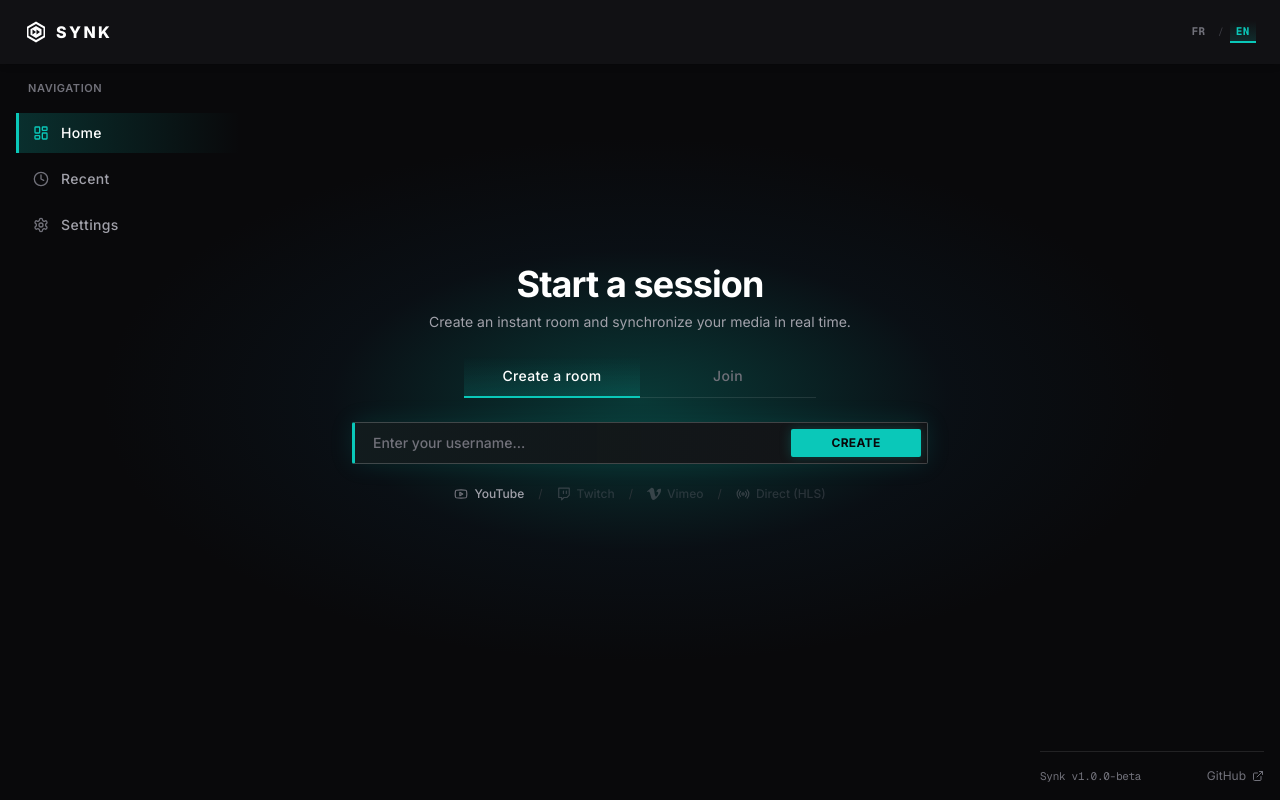
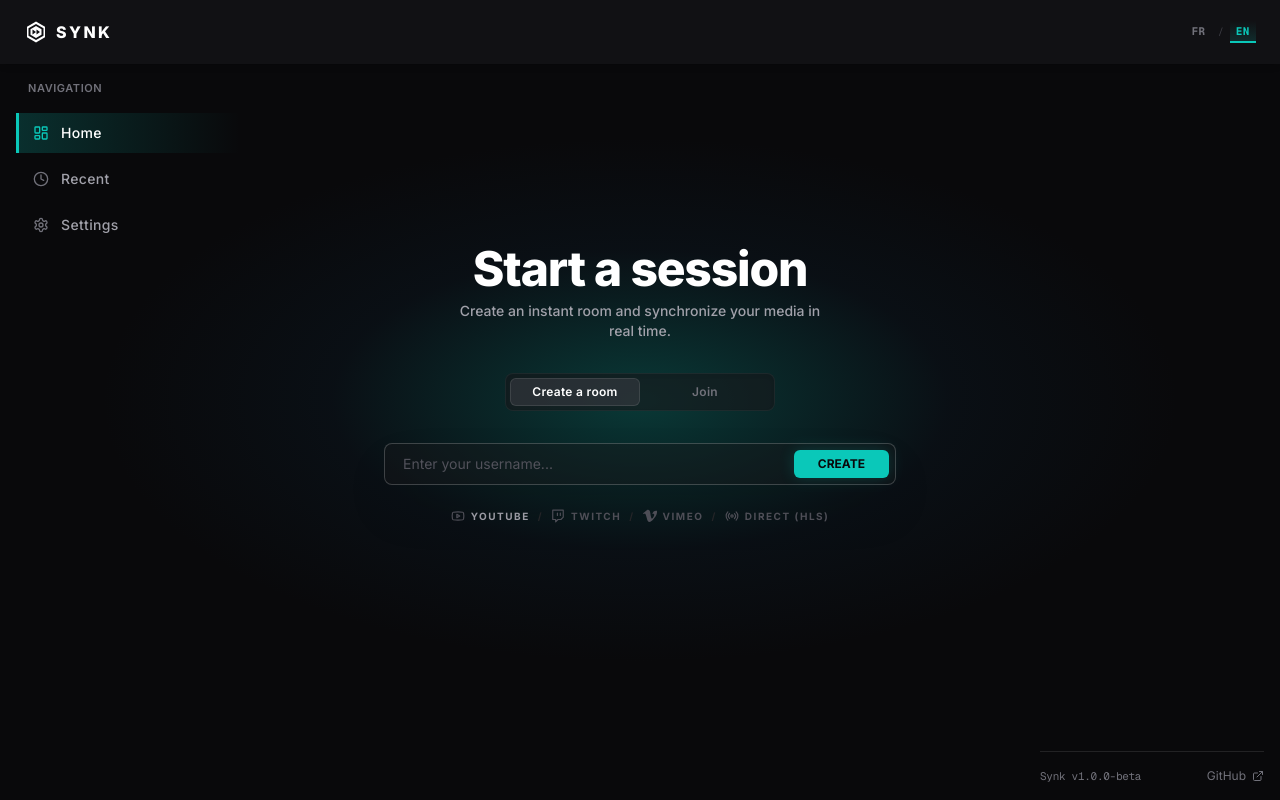
Before and after one commit to Moohmoo/Synk, a React (Vite) app in the folder front/: page / in a window 1280 px wide. Built offline with nearby package versions, Linux system fonts and the light colour scheme; no server answers.

Commit message:
refactor: home ui mechanical minimalism

```diff
--- a/front/src/components/shared/Omnibox.tsx
+++ b/front/src/components/shared/Omnibox.tsx
@@ -61,19 +61,19 @@ export const Omnibox = forwardRef<HTMLInputElement, OmniboxProps>(
     const displayButtonText = buttonText || defaultButtonText;
 
     return (
-      <div className={cn("w-full max-w-xl flex flex-col items-center", className)}>
+      <div className={cn("w-full max-w-lg flex flex-col items-center", className)}>
         <form
           onSubmit={onSubmit}
-          className="w-full bg-[#121215] border border-white/10 border-l-[3px] border-l-zinc-700 p-1.5 flex items-center shadow-2xl transition-all duration-200 overflow-hidden rounded-sm focus-within:border-l-[#0ac8b9] focus-within:border-white/20 focus-within:bg-gradient-to-r focus-within:from-[#0ac8b9]/5 focus-within:to-transparent focus-within:shadow-[0_0_24px_rgba(10,200,185,0.12)]"
+          className="w-full flex items-center bg-zinc-900/40 border border-white/10 rounded-lg p-1.5 shadow-2xl backdrop-blur-md focus-within:border-white/20 transition-all"
         >
           {badge && (
-            <div className="flex items-center gap-1.5 bg-[#1e1e24] text-[#0ac8b9] border border-[#0ac8b9]/25 px-2 py-0.5 sm:px-2.5 sm:py-1 rounded-sm text-[11px] sm:text-xs font-mono font-semibold shrink-0 ml-0.5 sm:ml-1">
+            <div className="flex items-center gap-1.5 bg-zinc-800/80 text-[#0ac8b9] border border-[#0ac8b9]/25 px-2.5 py-1 rounded-md text-xs font-mono font-semibold shrink-0 ml-1">
               <span>{badge.text}</span>
               {badge.onRemove && (
                 <button
                   type="button"
                   onClick={badge.onRemove}
-                  className="text-zinc-400 hover:text-white transition-colors p-0.5 rounded-sm cursor-pointer"
+                  className="text-zinc-400 hover:text-white transition-colors p-0.5 rounded cursor-pointer"
                   title={t("home.changeRoom", "Changer de salon")}
                 >
                   <X className="w-3 h-3" />
@@ -82,11 +82,6 @@ export const Omnibox = forwardRef<HTMLInputElement, OmniboxProps>(
             </div>
           )}
 
-          {/*
-            POURQUOI min-w-0 : En CSS Flexbox, un élément a 'min-width: auto' par défaut,
-            ce qui empêche le champ de rétrécir au-delà de son contenu et provoque des débordements
-            quand le badge est affiché sur écran mobile (< 375px). min-w-0 garantit une contraction fluide.
-          */}
           <input
             ref={ref}
             type="text"
@@ -94,21 +89,16 @@ export const Omnibox = forwardRef<HTMLInputElement, OmniboxProps>(
             onChange={onChange}
             onKeyDown={onKeyDown}
             placeholder={placeholder || defaultPlaceholder}
-            className="flex-1 min-w-0 w-full bg-transparent border-none outline-none px-2 sm:px-3 text-xs sm:text-sm font-medium text-zinc-100 placeholder-zinc-500"
+            className="flex-1 bg-transparent border-none text-sm text-zinc-200 px-3 outline-none font-mono placeholder:text-zinc-600 placeholder:font-sans"
             autoFocus={autoFocus}
             maxLength={maxLength}
             disabled={isLoading || disabled}
           />
 
-          {/*
-            POURQUOI min-w-[76px] sm:w-[130px] : Évite d'occuper plus d'un tiers de l'écran utile
-            sur smartphone avec un bouton rigide de 130px, tout en préservant le format canonique
-            large sur grand écran.
-          */}
           <button
             type="submit"
             disabled={isLoading || disabled}
-            className={`flex-shrink-0 px-3 sm:px-4 py-1.5 min-w-[76px] sm:w-[130px] flex items-center justify-center rounded-sm text-xs font-bold tracking-wide transition-all duration-200 ease-out bg-[#0ac8b9] text-[#09090b] hover:bg-[#0ac8b9]/90 shadow-[0_0_12px_rgba(10,200,185,0.25)] hover:shadow-[0_0_18px_rgba(10,200,185,0.4)] cursor-pointer ${
+            className={`px-6 py-1.5 bg-[#0ac8b9] text-[#09090b] text-xs font-bold rounded-md hover:bg-[#0ac8b9]/90 transition-all shadow-[0_0_15px_rgba(10,200,185,0.2)] flex-shrink-0 cursor-pointer ${
               isLoading || disabled ? "opacity-70 cursor-not-allowed" : "active:translate-y-[1px]"
             }`}
           >
--- a/front/src/components/shared/PlatformBadges.tsx
+++ b/front/src/components/shared/PlatformBadges.tsx
@@ -66,31 +66,31 @@ export function PlatformBadges({ className = "", maxVisible = 4 }: PlatformBadge
 
   return (
     <div
-      className={`flex flex-wrap items-center justify-center gap-x-3.5 gap-y-1.5 text-xs font-sans select-none ${className}`}
+      className={`flex flex-wrap items-center justify-center gap-x-2 text-[10px] font-bold text-zinc-600 uppercase tracking-widest mt-6 select-none ${className}`}
     >
       {visiblePlatforms.map(({ name, icon: Icon, hoverIcon, isSupported }, index) => {
         const badgeElement = (
           <span
             tabIndex={isSupported ? undefined : 0}
-            className={`group inline-flex items-center gap-1.5 py-0.5 transition-colors duration-200 outline-none ${
+            className={`group inline-flex items-center gap-1.5 transition-colors duration-200 outline-none ${
               isSupported
                 ? "text-zinc-400 hover:text-zinc-200 cursor-default"
-                : "text-zinc-500/70 opacity-45 cursor-not-allowed"
+                : "text-zinc-600 hover:text-zinc-500 cursor-not-allowed"
             }`}
           >
             <Icon
-              className={`w-3.5 h-3.5 text-zinc-500 shrink-0 transition-colors duration-200 ${
+              className={`w-3.5 h-3.5 text-zinc-600 shrink-0 transition-colors duration-200 ${
                 isSupported ? hoverIcon : ""
               }`}
             />
-            <span className="text-xs font-medium tracking-normal">{name}</span>
+            <span>{name}</span>
           </span>
         );
 
         return (
           <React.Fragment key={name}>
             {index > 0 && (
-              <span className="text-zinc-700/60 select-none text-xs" aria-hidden="true">
+              <span className="text-zinc-800 select-none" aria-hidden="true">
                 /
               </span>
             )}
@@ -110,10 +110,10 @@ export function PlatformBadges({ className = "", maxVisible = 4 }: PlatformBadge
 
       {remainingCount > 0 && (
         <>
-          <span className="text-zinc-700/60 select-none text-xs" aria-hidden="true">
+          <span className="text-zinc-800 select-none" aria-hidden="true">
             /
           </span>
-          <span className="text-zinc-500 text-xs font-medium">+{remainingCount}</span>
+          <span className="text-zinc-600 font-bold">+{remainingCount}</span>
         </>
       )}
     </div>
--- a/front/src/views/home/components/HomeHero.tsx
+++ b/front/src/views/home/components/HomeHero.tsx
@@ -13,7 +13,7 @@ export function HomeHero({ mode }: HomeHeroProps) {
   const { t } = useTranslation("global");
 
   return (
-    <div className="grid grid-cols-1 grid-rows-1 place-items-center mb-6 max-w-lg text-center select-none">
+    <div className="grid grid-cols-1 grid-rows-1 place-items-center max-w-md text-center select-none">
       {/* État Mode Créer */}
       <div
         className={`col-start-1 row-start-1 flex flex-col items-center transition-all duration-300 ease-out ${
@@ -22,10 +22,10 @@ export function HomeHero({ mode }: HomeHeroProps) {
             : "opacity-0 scale-95 pointer-events-none"
         }`}
       >
-        <h1 className="text-2xl sm:text-3xl md:text-4xl font-bold tracking-tight text-white">
+        <h1 className="text-4xl md:text-5xl font-black tracking-tight text-white mb-2">
           {t("home.createTitle")}
         </h1>
-        <p className="text-xs sm:text-sm text-zinc-400 mt-2 max-w-md leading-relaxed">
+        <p className="text-sm font-medium text-zinc-400 mb-8 max-w-sm text-center">
           {t("home.createSubtitle")}
         </p>
       </div>
@@ -38,10 +38,10 @@ export function HomeHero({ mode }: HomeHeroProps) {
             : "opacity-0 scale-95 pointer-events-none"
         }`}
       >
-        <h1 className="text-2xl sm:text-3xl md:text-4xl font-bold tracking-tight text-white">
+        <h1 className="text-4xl md:text-5xl font-black tracking-tight text-white mb-2">
           {t("home.joinTitle")}
         </h1>
-        <p className="text-xs sm:text-sm text-zinc-400 mt-2 max-w-md leading-relaxed">
+        <p className="text-sm font-medium text-zinc-400 mb-8 max-w-sm text-center">
           {t("home.joinSubtitle")}
         </p>
       </div>
--- a/front/src/views/home/components/HomeModeToggle.tsx
+++ b/front/src/views/home/components/HomeModeToggle.tsx
@@ -13,14 +13,20 @@ export function HomeModeToggle({ mode, onChange }: HomeModeToggleProps) {
   const { t } = useTranslation("global");
 
   return (
-    <div className="inline-flex items-center justify-center mb-6 select-none border-b border-white/10">
+    <div className="relative flex p-1 mb-8 bg-zinc-900/60 border border-white/5 rounded-lg shadow-inner w-max mx-auto backdrop-blur-sm select-none">
+      {/* Glissière mécanique (curseur d'arrière-plan animé) */}
+      <div
+        className="absolute top-1 bottom-1 left-1 w-[130px] bg-zinc-700/50 border border-white/10 rounded-md transition-transform duration-300 ease-[cubic-bezier(0.2,0.9,0.3,1)] pointer-events-none"
+        style={{
+          transform: mode === "create" ? "translateX(0px)" : "translateX(130px)",
+        }}
+      />
+
       <button
         type="button"
         onClick={() => onChange("create")}
-        className={`w-36 sm:w-44 py-2.5 text-center text-sm font-medium tracking-wide transition-all duration-200 border-b-2 -mb-px cursor-pointer ${
-          mode === "create"
-            ? "text-white border-[#0ac8b9] bg-gradient-to-t from-[#0ac8b9]/15 to-transparent"
-            : "text-zinc-500 border-transparent hover:text-zinc-300 hover:bg-gradient-to-t hover:from-[#0ac8b9]/10 hover:to-transparent hover:border-[#0ac8b9]/40"
+        className={`relative z-10 w-[130px] py-1.5 text-xs font-semibold tracking-wide transition-colors duration-200 cursor-pointer text-center ${
+          mode === "create" ? "text-white" : "text-zinc-500 hover:text-zinc-300"
         }`}
       >
         {t("home.createTab")}
@@ -29,10 +35,8 @@ export function HomeModeToggle({ mode, onChange }: HomeModeToggleProps) {
       <button
         type="button"
         onClick={() => onChange("join")}
-        className={`w-36 sm:w-44 py-2.5 text-center text-sm font-medium tracking-wide transition-all duration-200 border-b-2 -mb-px cursor-pointer ${
-          mode === "join"
-            ? "text-white border-[#0ac8b9] bg-gradient-to-t from-[#0ac8b9]/15 to-transparent"
-            : "text-zinc-500 border-transparent hover:text-zinc-300 hover:bg-gradient-to-t hover:from-[#0ac8b9]/10 hover:to-transparent hover:border-[#0ac8b9]/40"
+        className={`relative z-10 w-[130px] py-1.5 text-xs font-semibold tracking-wide transition-colors duration-200 cursor-pointer text-center ${
+          mode === "join" ? "text-white" : "text-zinc-500 hover:text-zinc-300"
         }`}
       >
         {t("home.joinTab")}
```
